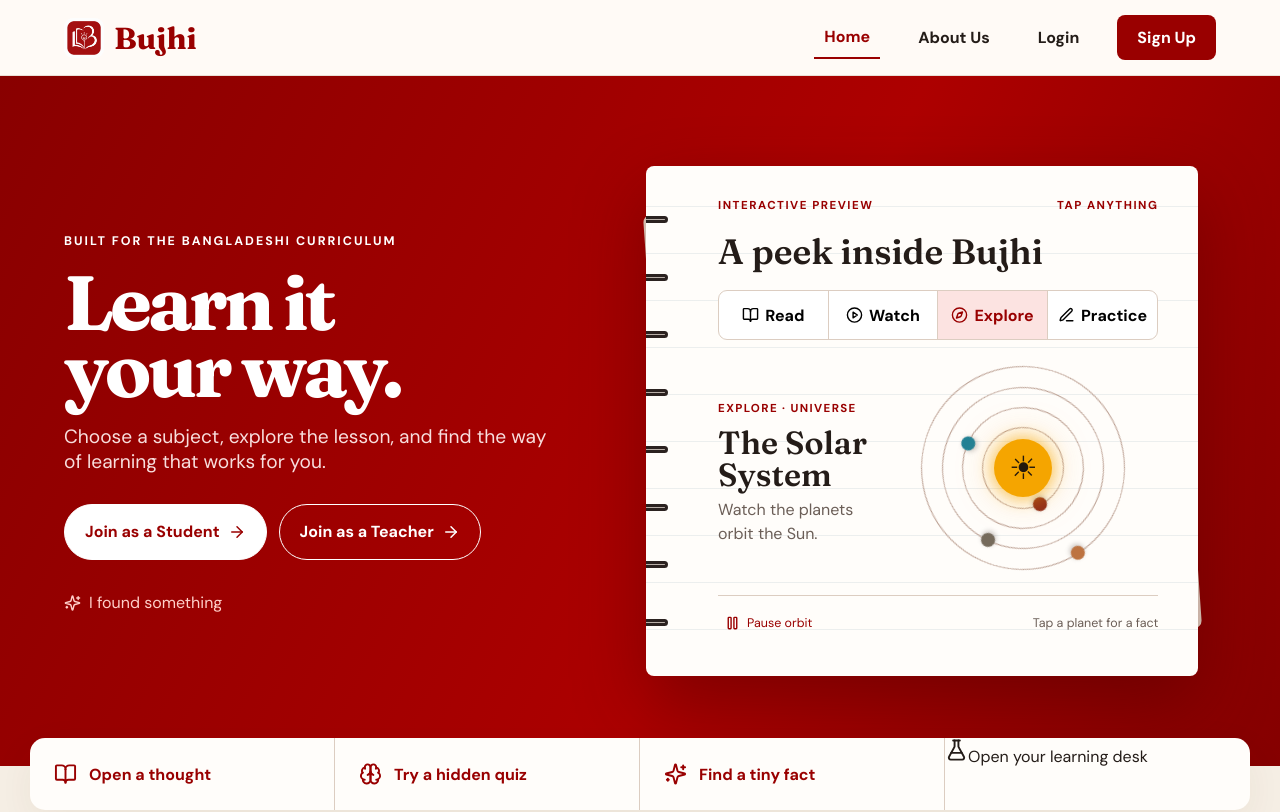
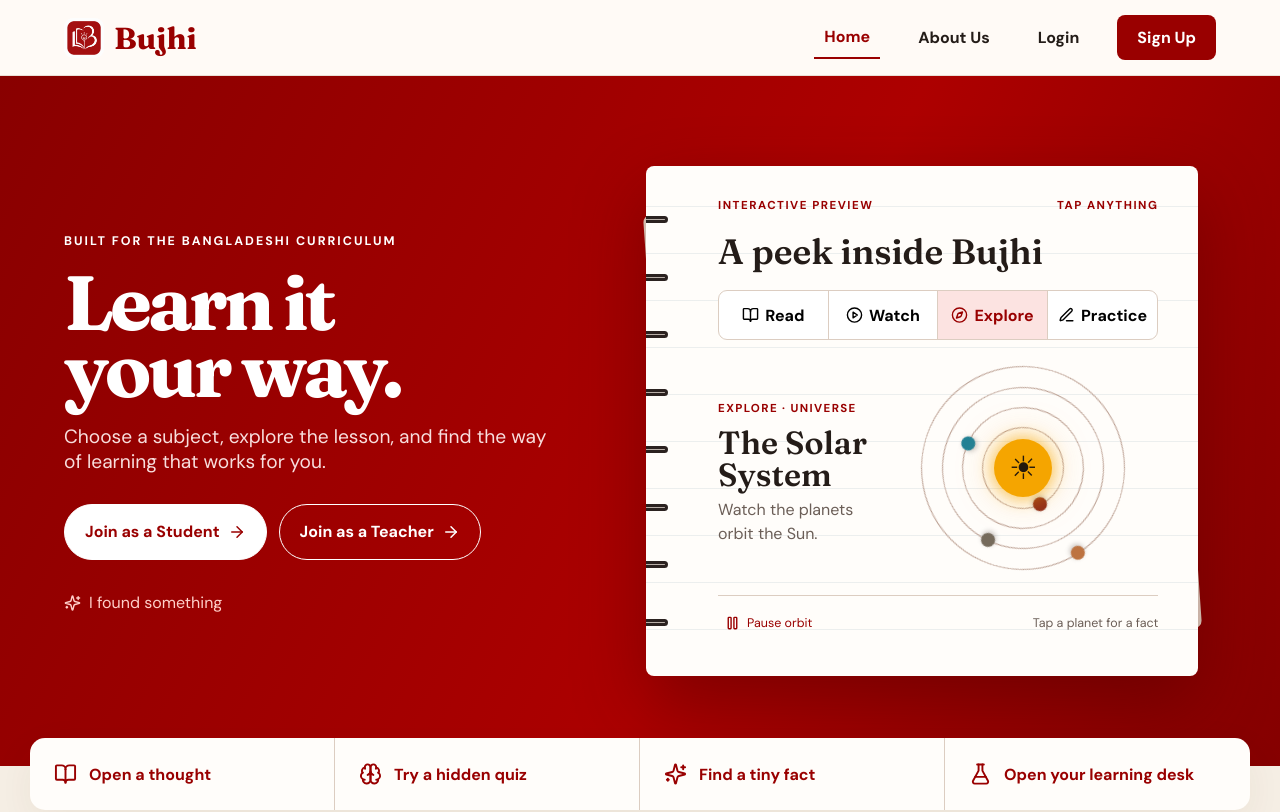
Before and after one commit to CodeArtisanNNZ/bujhi, a Next.js app: page / in a window 1280 px wide. Shown: the top 812 px of the page. Built offline with nearby package versions, Linux system fonts and the light colour scheme.

Commit message:
Keep learning desk shortcut styled

```diff
--- a/app/page.tsx
+++ b/app/page.tsx
@@ -19,7 +19,7 @@
     <footer className="book-footer"><button onClick={()=>setRunning(!running)}>{running?<Pause/>:<Play/>}{running?"Pause orbit":"Play orbit"}</button><span>Tap a planet for a fact</span></footer>
    </article></div>
   </section>
-  <section className="touch-strip"><button onClick={()=>note(quickFacts[0])}><BookOpen/><span>Open a thought</span></button><button onClick={()=>setQuiz(true)}><Brain/><span>Try a hidden quiz</span></button><button onClick={()=>note(quickFacts[Math.floor(Math.random()*quickFacts.length)])}><Sparkles/><span>Find a tiny fact</span></button><Link href="/login?role=student"><FlaskConical/><span>Open your learning desk</span></Link></section>
+  <section className="touch-strip"><button onClick={()=>note(quickFacts[0])}><BookOpen/><span>Open a thought</span></button><button onClick={()=>setQuiz(true)}><Brain/><span>Try a hidden quiz</span></button><button onClick={()=>note(quickFacts[Math.floor(Math.random()*quickFacts.length)])}><Sparkles/><span>Find a tiny fact</span></button><button onClick={()=>location.href="/login?role=student"}><FlaskConical/><span>Open your learning desk</span></button></section>
   <section className="promise"><p className="eyebrow">One idea, more than one path</p><h2>When one explanation does not click, try another.</h2><div><article><b>01</b><h3>See it</h3><p>Visual explanations reveal what words can hide.</p></article><article><b>02</b><h3>Connect it</h3><p>Everyday examples make ideas feel real.</p></article><article><b>03</b><h3>Try it</h3><p>Small activities turn information into understanding.</p></article></div><Link href="/about">Why Bujhi exists <ArrowRight/></Link></section>
   <footer className="site-footer"><Link className="brand" href="/"><img src="/bujhi-icon.png" alt=""/>Bujhi</Link><p>Built around the way students actually learn.</p><span>© 2026 Bujhi</span></footer>
   {quiz&&<div className="modal" onMouseDown={e=>{if(e.target===e.currentTarget){setQuiz(false);setAnswer(null)}}}><section><button className="close" onClick={()=>{setQuiz(false);setAnswer(null)}}><X/></button><p className="eyebrow">Hidden desk quiz</p><h2>Why do we experience seasons?</h2>{["Earth moves closer to the Sun","Earth’s axis is tilted","The Sun becomes colder"].map((item,i)=><button className={`quiz-option ${answer===i?(i===1?"correct":"wrong"):""}`} key={item} onClick={()=>setAnswer(i)}>{item}</button>)}{answer!==null&&<p className="result">{answer===1?"Exactly. The tilt changes how directly sunlight reaches each hemisphere.":"Not quite. Distance is not the main reason—try the tilt."}</p>}</section></div>}
```
